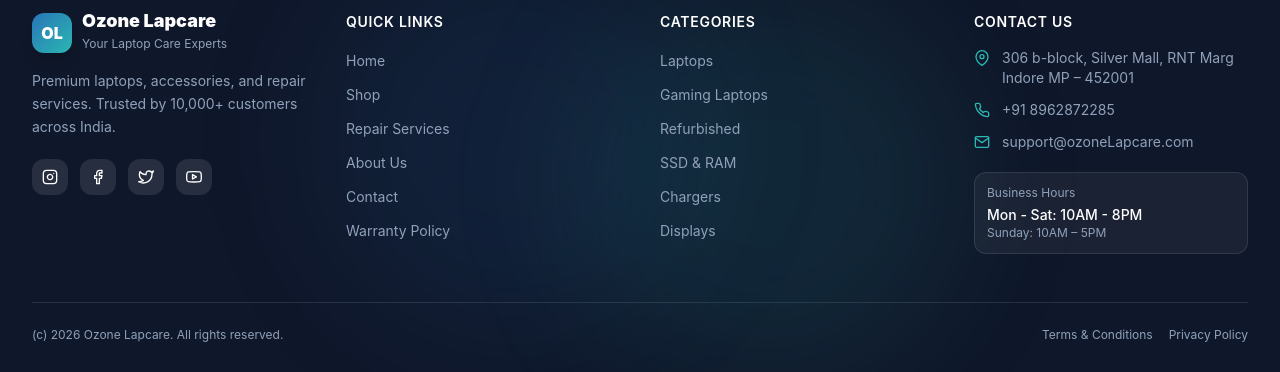
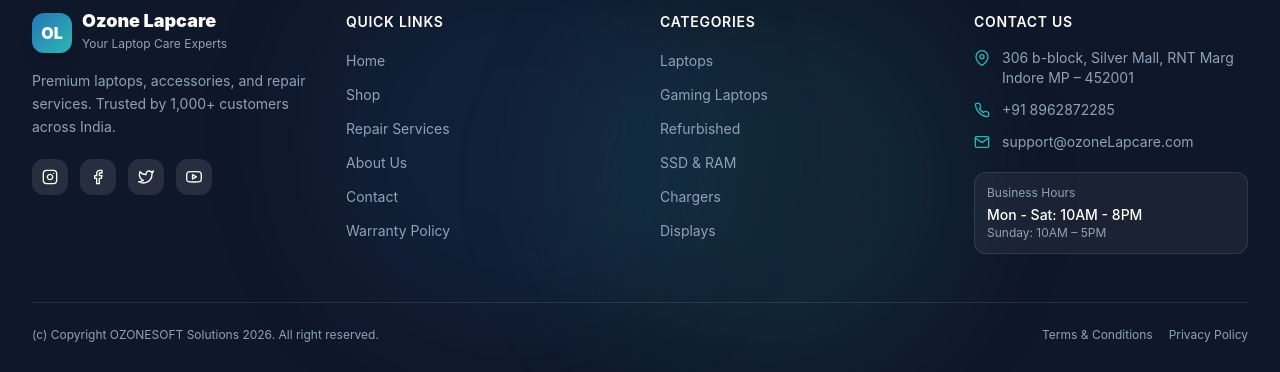
Before and after one commit to ossdev98-lang/ozone-lapcare-frontend, a React (Vite) app: page / in a window 1280 px wide. Shown: the part 4043-4415 px from the top of the page. Built offline with nearby package versions, Linux system fonts and the light colour scheme; no server answers.

Commit message:
add vercel rewrites

```diff
--- a/src/components/layout/Footer.jsx
+++ b/src/components/layout/Footer.jsx
@@ -24,7 +24,7 @@ export default function Footer() {
               </div>
             </div>
             <p className="text-slate-400 text-sm leading-relaxed mb-5">
-              Premium laptops, accessories, and repair services. Trusted by 10,000+ customers across India.
+              Premium laptops, accessories, and repair services. Trusted by 1,000+ customers across India.
             </p>
             <div className="flex gap-3">
               {[{ icon: FiInstagram, href: '#' }, { icon: FiFacebook, href: '#' }, { icon: FiTwitter, href: '#' }, { icon: FiYoutube, href: '#' }].map(({ icon: Icon, href }, i) => (
@@ -90,7 +90,7 @@ export default function Footer() {
         </div>
 
         <div className="border-t border-white/10 pt-6 flex flex-col sm:flex-row items-center justify-between gap-4">
-          <p className="text-slate-400 text-xs">(c) {new Date().getFullYear()} Ozone Lapcare. All rights reserved.</p>
+          <p className="text-slate-400 text-xs">(c)  Copyright OZONESOFT Solutions {new Date().getFullYear()}. All right reserved.</p>
           <div className="flex gap-4">
             <Link to="/terms" className="text-slate-400 hover:text-white text-xs transition-colors">Terms & Conditions</Link>
             <Link to="/privacy" className="text-slate-400 hover:text-white text-xs transition-colors">Privacy Policy</Link>
```
